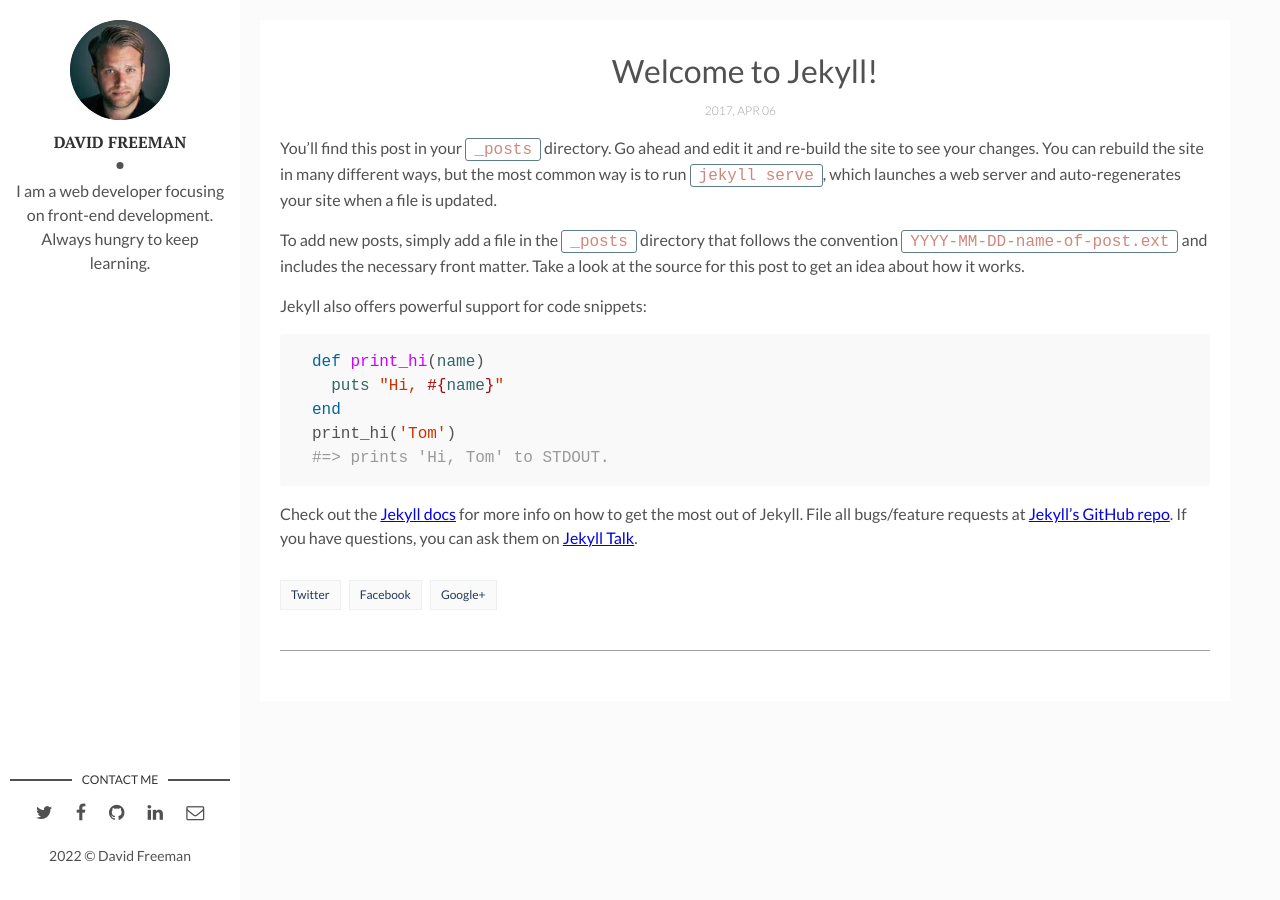
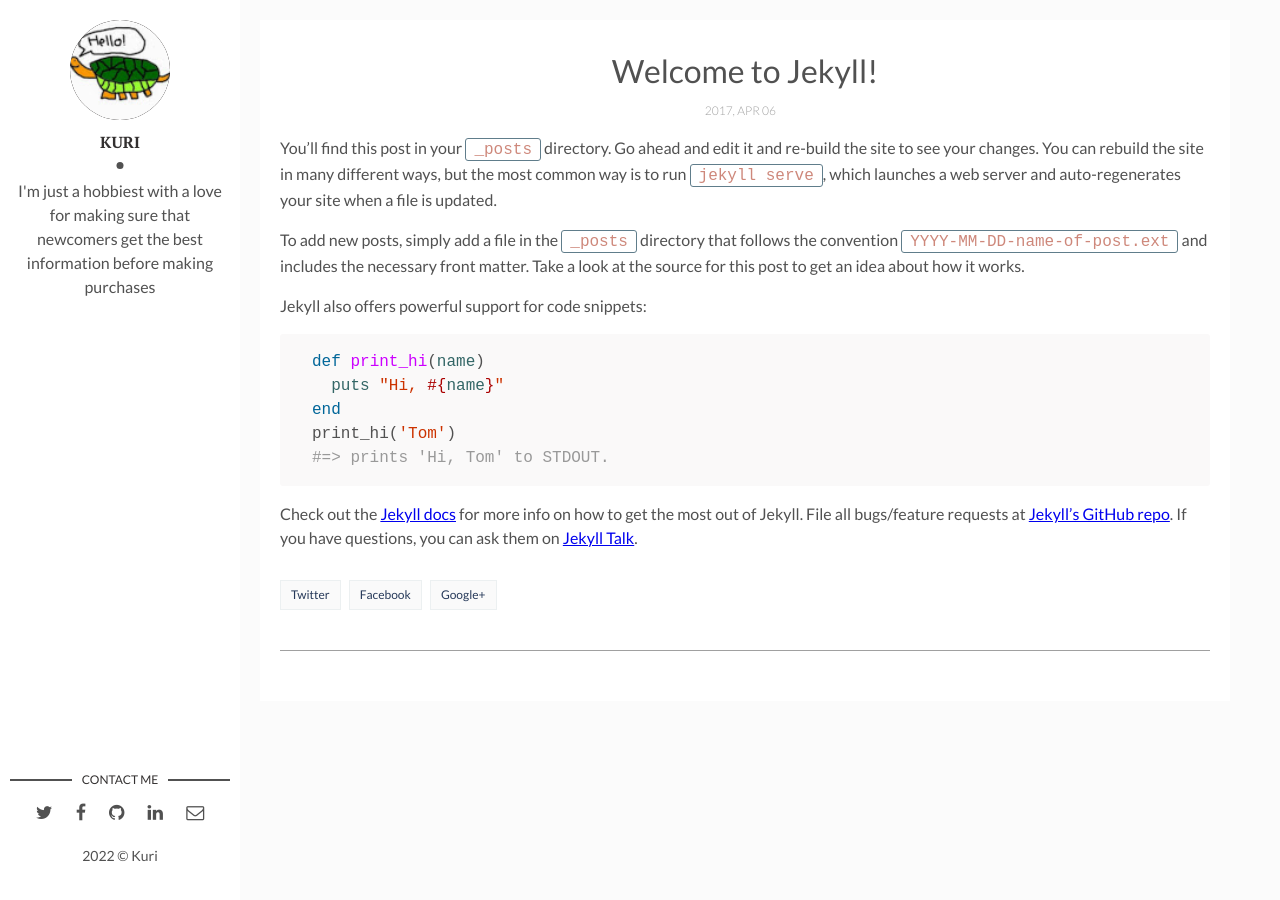
Before and after one commit to harshpavuluri/boarding-school, a Jekyll site: the page built from _posts/2017-04-06-welcome-to-jekyll.markdown, in a window 1280 px wide. Built offline with Jekyll 4.4.1, drawn with Linux system fonts in a browser that asks for light colours; comment, search, counter and statistics services are not loaded.

Commit message:
Initial sample post complete and post template adjusted

```diff
--- a/Gemfile
+++ b/Gemfile
@@ -7,3 +7,5 @@ group :jekyll_plugins do
   gem "jekyll-paginate"
   gem "jemoji"
 end
+
+gem "webrick", "~> 1.7"
--- a/_config.yml
+++ b/_config.yml
@@ -1,20 +1,20 @@
-title: Hello, world! I'm David Freeman
+title: Boarding School
 description: > # this means to ignore newlines until "baseurl:"
-  Write an awesome description for your new site here. You can edit this
-  line in _config.yml. It will appear in your document head meta (for
-  Google search results) and in your feed.xml site description.
+  This website is dedicated to bringing you information about what Mechanical Keyboards are
+  and how to modify them. We hope to keep this website up to date with the latest information and provide
+  the most up to date information.
 permalink: ':title/'
-baseurl: "/flexible-jekyll" # the subpath of your site, e.g. /blog
+baseurl: "" # the subpath of your site, e.g. /blog
 url: "" # the base hostname & protocol for your site, e.g. http://example.com
 site-twitter: #if your site has a twitter account, enter it here
 
 # Author Settings
-author: David Freeman # add your name
-author-img: david-freeman.jpg # add your photo
-about-author: I am a web developer focusing on front-end development. Always hungry to keep learning. # add description
+author: Kuri # add your name
+author-img: kuri.jpg # add your photo
+about-author: I'm just a hobbiest with a love for making sure that newcomers get the best information before making purchases # add description
 social-twitter: # add your Twitter handle
 social-facebook: # add your Facebook handle
-social-github: artemsheludko # add your Github handle
+social-github:  # add your Github handle
 social-linkedin: # add your Linkedin handle
 social-email: # add your Email address
 
--- a/_layouts/post.html
+++ b/_layouts/post.html
@@ -32,7 +32,6 @@ layout: main
           {% endfor %}
         </div>
       </div>
-      {% include disqus.html %}
     </div> <!-- End Wrap Content -->
   </div> <!-- End Page Content -->
 </article> <!-- End Article Page -->
```
Also changed, not shown: _posts/2017-04-06-how-i-rest-from-work.markdown (deleted, +0 -30 lines), _posts/2022-03-12-Basic-components.markdown (added, +28 -0 lines), Gemfile.lock (added), assets/img/david-freeman.jpg (deleted), assets/img/kuri.jpg (added), 1 other file.
